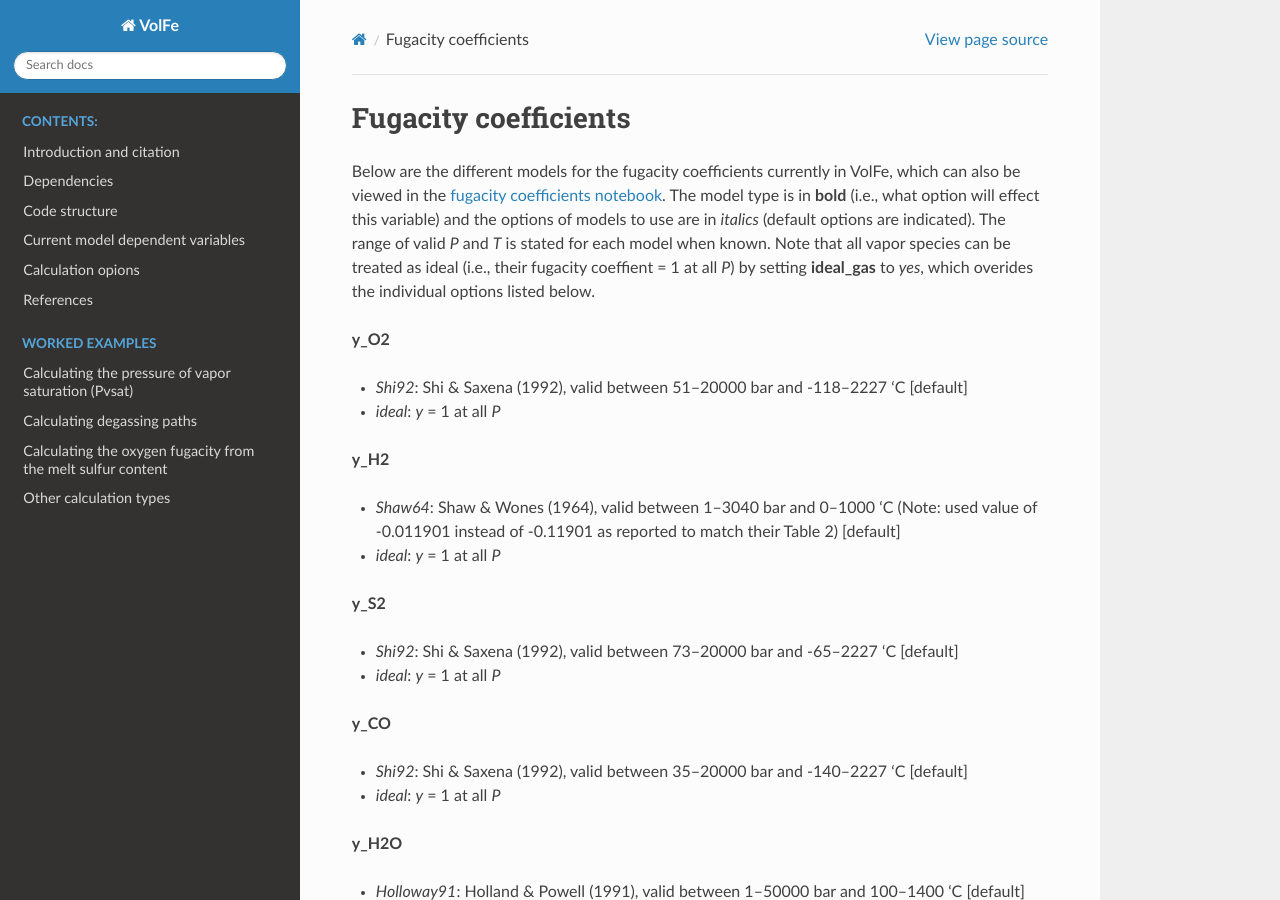
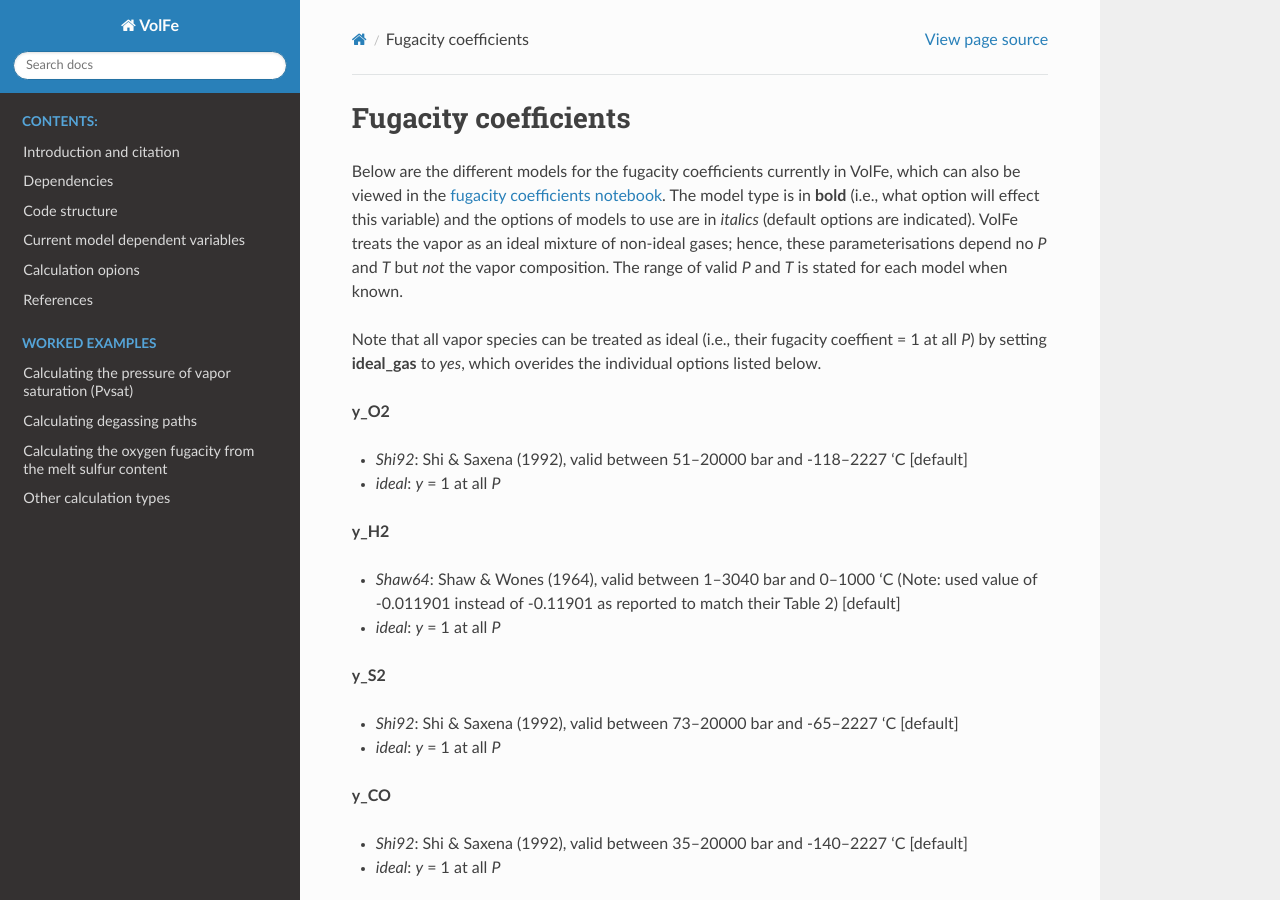
Before and after one commit to eryhughes/VolFe, a Sphinx documentation site: the page built from docs/mdv/mdv_fugacity_coefficients.rst, in a window 1280 px wide and 900 px high. Built offline with Sphinx 7.4.7 and the Read the Docs theme 2.0.0, drawn with Linux system fonts in a browser that asks for light colours.

Commit message:
Update mdv_fugacity_coefficients.rst

```diff
--- a/docs/mdv/mdv_fugacity_coefficients.rst
+++ b/docs/mdv/mdv_fugacity_coefficients.rst
@@ -4,7 +4,9 @@ Fugacity coefficients
 
 Below are the different models for the fugacity coefficients currently in VolFe, which can also be viewed in the :doc:`fugacity coefficients notebook <FugCoeff>`.
 The model type is in **bold** (i.e., what option will effect this variable) and the options of models to use are in *italics* (default options are indicated).
+VolFe treats the vapor as an ideal mixture of non-ideal gases; hence, these parameterisations depend no *P* and *T* but *not* the vapor composition.
 The range of valid *P* and *T* is stated for each model when known.
+
 Note that all vapor species can be treated as ideal (i.e., their fugacity coeffient = 1 at all *P*) by setting **ideal_gas** to *yes*, which overides the individual options listed below.
 
 
```
